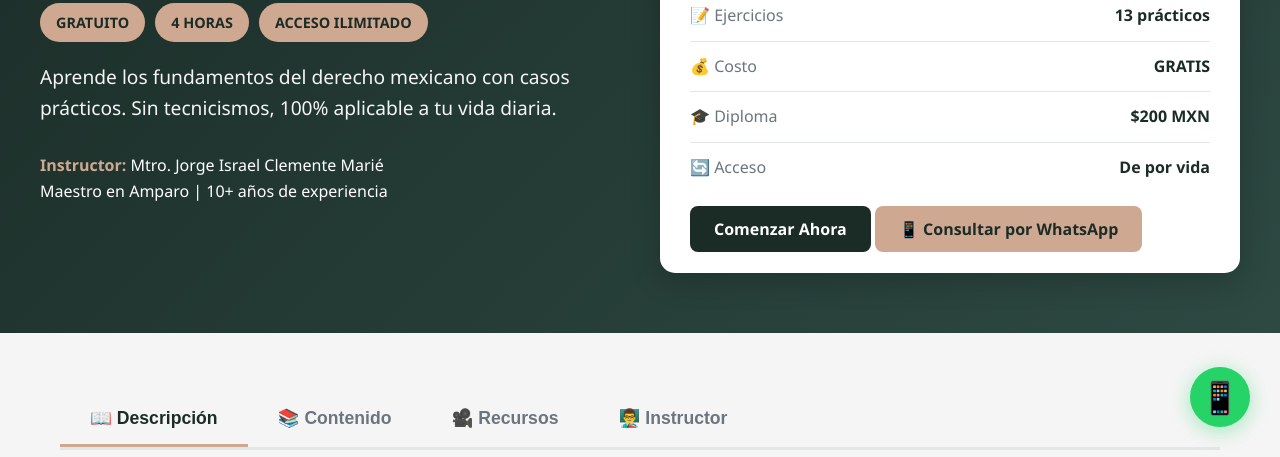
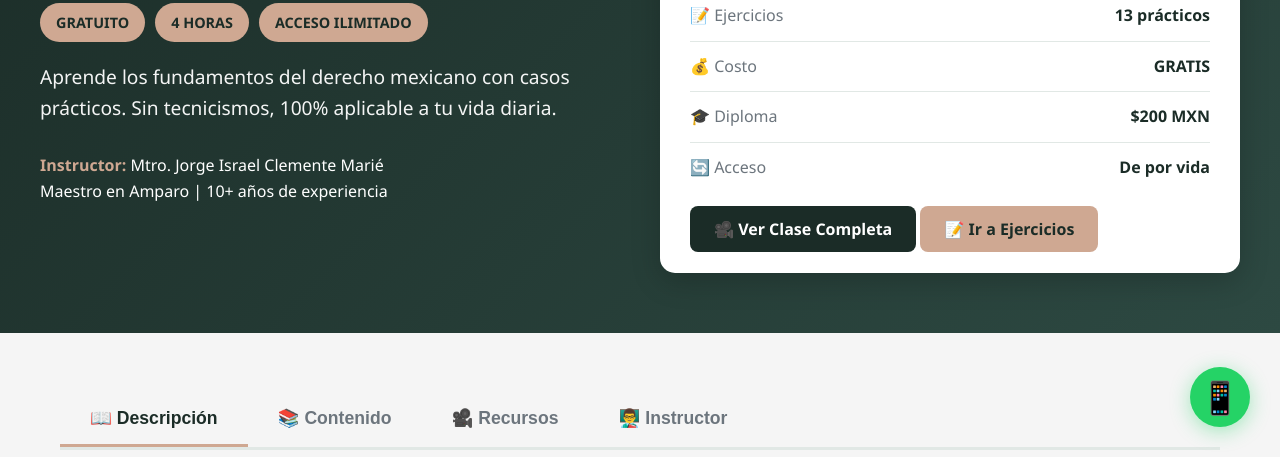
Before and after one commit to Jorch01/cursos-juridicos-empirica.io, a plain HTML site: page cursos/derecho-no-abogados/index.html in a window 1280 px wide. Shown: the part 343-800 px from the top of the page. Drawn offline with Linux system fonts and the light colour scheme.

Commit message:
Update index.html

```diff
--- a/cursos/derecho-no-abogados/index.html
+++ b/cursos/derecho-no-abogados/index.html
@@ -338,8 +338,8 @@
                         <span class="stat-value">De por vida</span>
                     </div>
                 </div>
-                <a href="#recursos" class="btn btn-primary" style="width: 100%; margin-bottom: 10px;">Comenzar Ahora</a>
-                <a href="https://wa.me/529982570828?text=Hola,%20quiero%20información%20sobre%20el%20curso%20Derecho%20para%20No%20Abogados" class="btn btn-secondary" style="width: 100%;">📱 Consultar por WhatsApp</a>
+                <a href="video.html" class="btn btn-primary" style="width: 100%; margin-bottom: 10px;">🎥 Ver Clase Completa</a>
+                <a href="ejercicios.html" class="btn btn-secondary" style="width: 100%;">📝 Ir a Ejercicios</a>
             </div>
         </div>
     </section>
```
